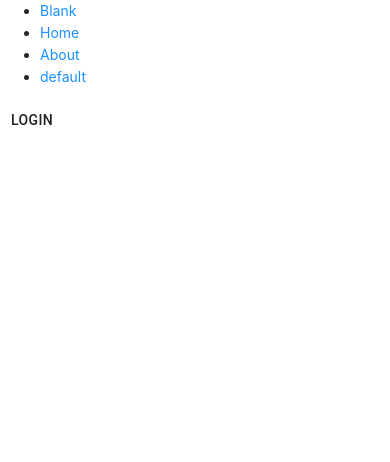
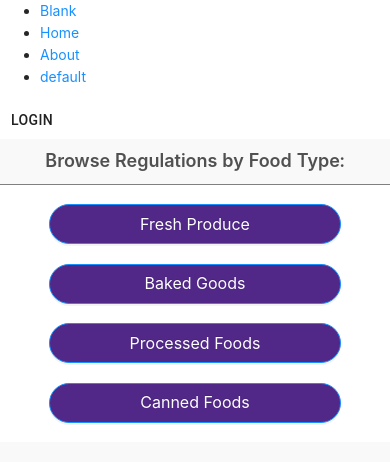
Before and after one commit to NO8LESIX/KDA-React-Prototype, a React (Create React App) app: page /homepage in a window 390 px wide. Shown: the top 462 px of the page. Built offline with nearby package versions, Linux system fonts and the light colour scheme.

Commit message:
Added Mobile Body

```diff
--- /dev/null
+++ b/src/CSS/Homepage.css
@@ -0,0 +1,39 @@
+#boxes {
+    display:grid;
+    border-top: 1px solid grey;
+    justify-items: center;
+    grid-template-columns: 100%;
+}
+
+.buttons {
+    width: 75vw;
+    margin-top: 5%;
+    background-color: #512888;
+}
+
+.lastButton {
+    margin-bottom: 5%;
+}
+
+.divide {
+    font-size: large;
+    text-align: center;
+    margin-bottom: 0;
+    font-weight: 600;
+    background-color: #F8F8F8;
+    opacity: 80%
+}
+
+.divideBottom {
+    height: 46px;
+}
+
+p {
+    margin-bottom: 0;
+}
+
+.header {
+    text-align: center;
+    padding-top: 1vh;
+    padding-bottom: 1vh;
+}
--- /dev/null
+++ b/src/Components/Home_Body.tsx
@@ -0,0 +1,34 @@
+import React from 'react';
+import { Row, Col } from 'antd';
+import { Button, Radio } from 'antd';
+import { DownloadOutlined } from '@ant-design/icons';
+import {purple} from "color-name";
+import "../CSS/Homepage.css";
+
+export class Home_Body extends React.Component {
+    render() {
+        return (
+            <>
+            <div className="divide">
+                <p className="header">Browse Regulations by Food Type:</p>
+            </div>
+            <div id="boxes">
+                <Button className="buttons" type="primary" shape="round" size={'large'}>
+                    Fresh Produce
+                </Button>
+                <Button className="buttons" type="primary" shape="round" size={'large'}>
+                    Baked Goods
+                </Button>
+                <Button className="buttons" type="primary" shape="round" size={'large'}>
+                    Processed Foods
+                </Button>
+                <Button className="buttons lastButton" type="primary" shape="round" size={'large'}>
+                    Canned Foods
+                </Button>
+            </div>
+            <div className="divide divideBottom">
+            </div>
+            </>
+        );
+    }
+}
--- a/src/Pages/Homepage.tsx
+++ b/src/Pages/Homepage.tsx
@@ -1,6 +1,7 @@
 import React from "react";
 import "antd/dist/antd.css";
 import { KDANavbar } from "../Components/KDANavbar";
+import {Home_Body} from "../Components/Home_Body";
 //Constants
 
 export class Homepage extends React.Component {
@@ -21,6 +22,7 @@ export class Homepage extends React.Component {
     return (
       <>
         <KDANavbar />
+        <Home_Body />
       </>
     );
   }
```
